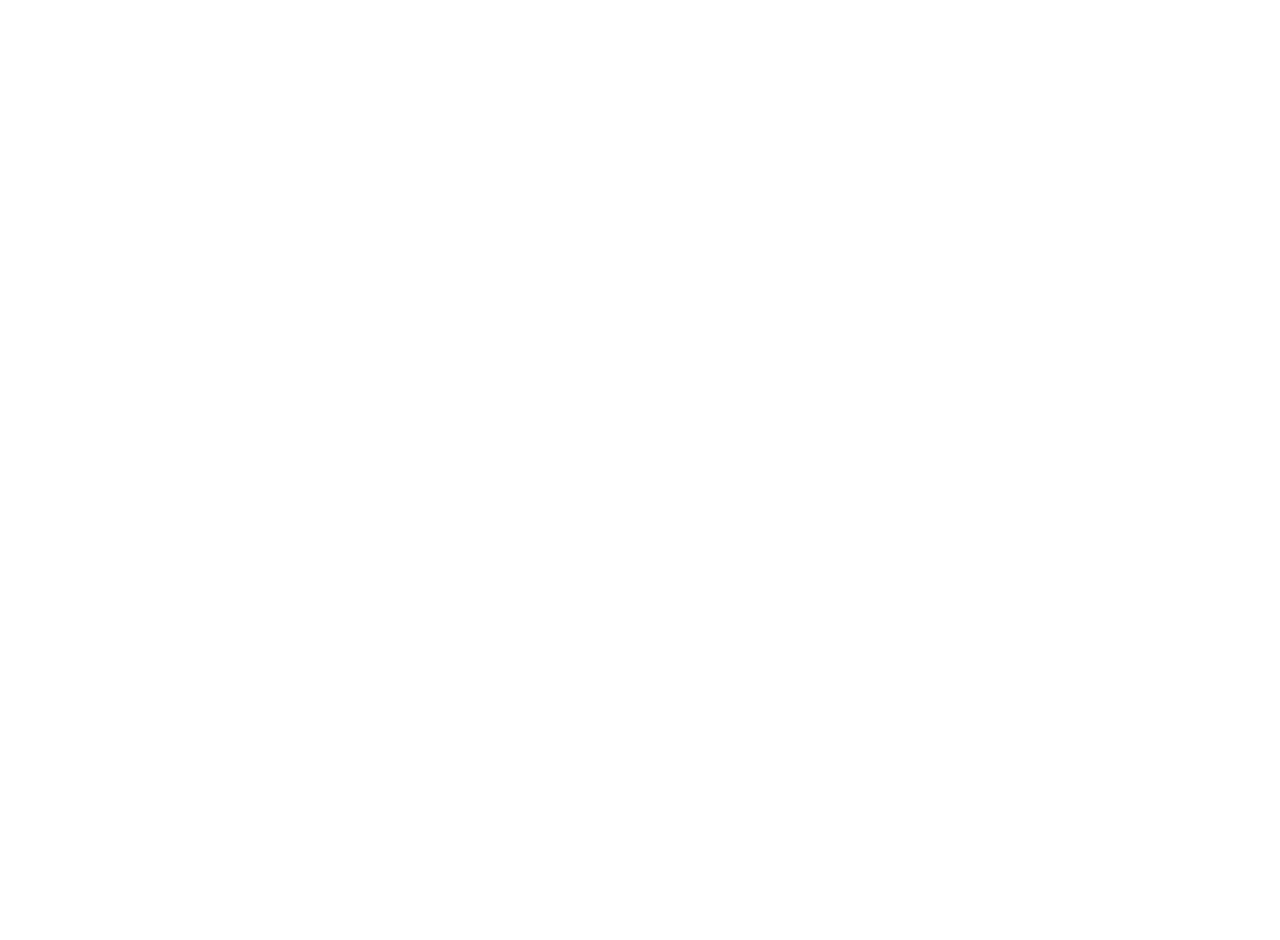
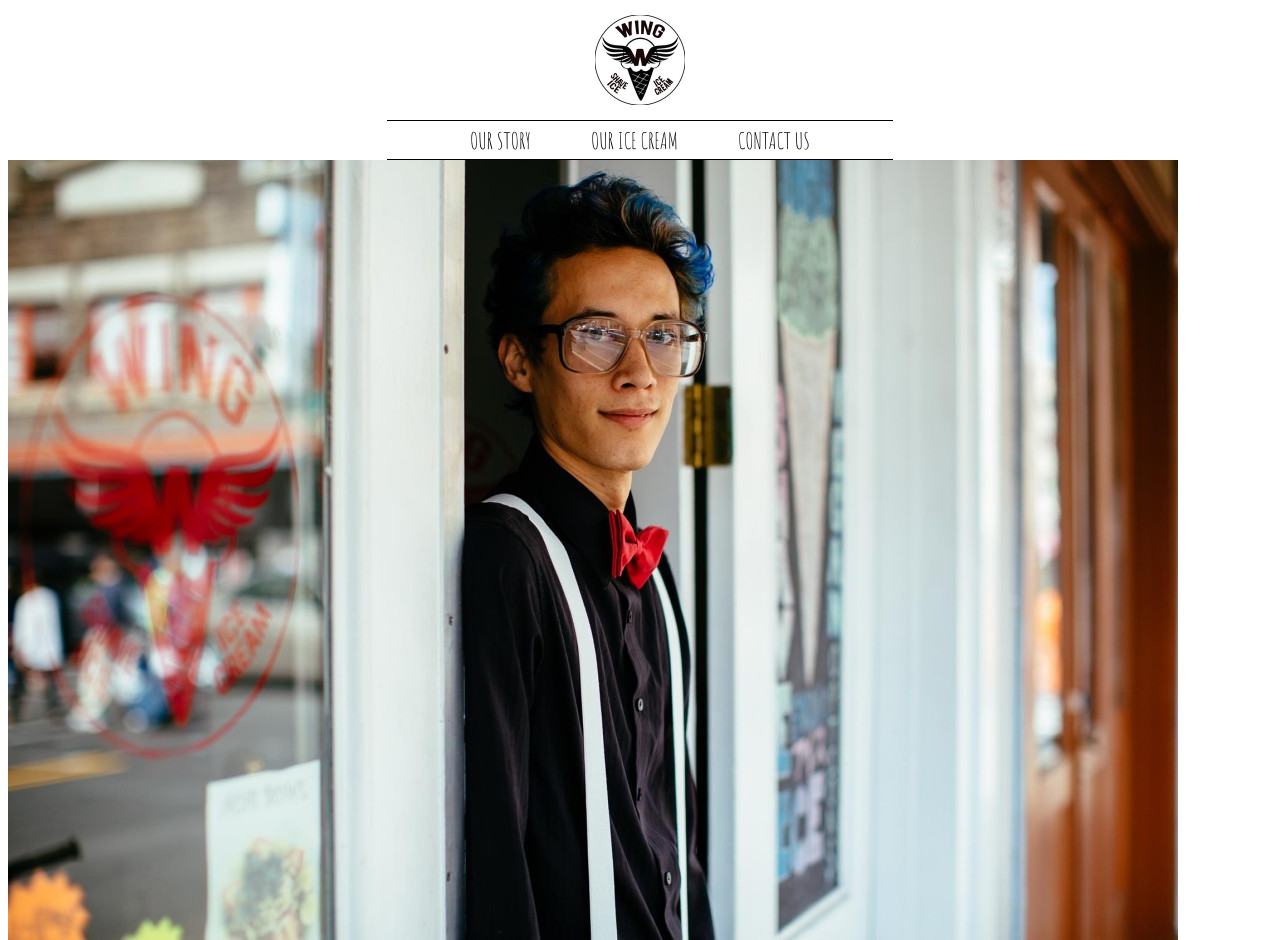
Before and after one commit to alissamas/wingicecream, a website: page src/index.html in a window 1280 px wide. Shown: the top 940 px of the page. Before the commit the page ends 800 px from the top, so only its background shows below. Drawn offline with nearby package versions, Linux system fonts and the light colour scheme; files that its build step writes are made by us from their sources.

Commit message:
added nav

```diff
--- a/src/index.html
+++ b/src/index.html
@@ -2,19 +2,26 @@
 <html>
   <head>
     <meta charset="utf-8">
-    <title>KCC NMA ART258 Project</title>
+    <title>Wing Ice Cream</title>
     <meta name="viewport" content="width=device-width, initial-scale=1">
     <link rel="stylesheet" href="style.css">
   </head>
 
   <body>
-    <!-- get started here -->
+    <nav>
+      <img class="logo" src="/src/images/logo.jpg">
+      <div class="nav-links">
+        <a href="#">our story</a>
+        <a href="#">our ice cream</a>
+        <a href="#">contact us</a>
+      </div>
+    </nav>
 
+    <main>
+      <img src="/src/images/wing1.jpg">
+      <img src="/src/images/wing2.jpg">
+    </main>
 
-
-    <!-- Insert any outside scripts here -->
-
-    <!-- This script tag goes last -->
     <script src="script.js"></script>
   </body>
 </html>
--- /dev/null
+++ b/src/scss/_base.scss
@@ -0,0 +1 @@
+$headerfont: "Amatic SC", sans-serif;
--- /dev/null
+++ b/src/scss/_nav.scss
@@ -0,0 +1,30 @@
+.logo {
+  display: block;
+  width: 90px;
+  margin: 15px auto;
+}
+
+.nav-links {
+  display: flex;
+  justify-content: center;
+  width: 40%;
+  margin: 0 auto;
+  border-bottom: 1px solid black;
+  border-top: 1px solid black;
+
+  a {
+    display: block;
+    color: black;
+    text-decoration: none;
+    text-transform: uppercase;
+    padding: 5px 30px;
+    font-size: 1.4rem;
+    font-family: $headerfont;
+    transition: all 0.5s ease;
+
+    &:hover {
+      background: black;
+      color: white;
+    }
+  }
+}
--- a/src/scss/style.scss
+++ b/src/scss/style.scss
@@ -0,0 +1,3 @@
+@import url('https://fonts.googleapis.com/css?family=Amatic+SC|Open+Sans+Condensed:300,700');
+@import "base.scss";
+@import "nav.scss";
```
Also changed, not shown: src/images/logo.jpg (added), src/images/wing1.jpg (added), src/images/wing2.jpg (added).
